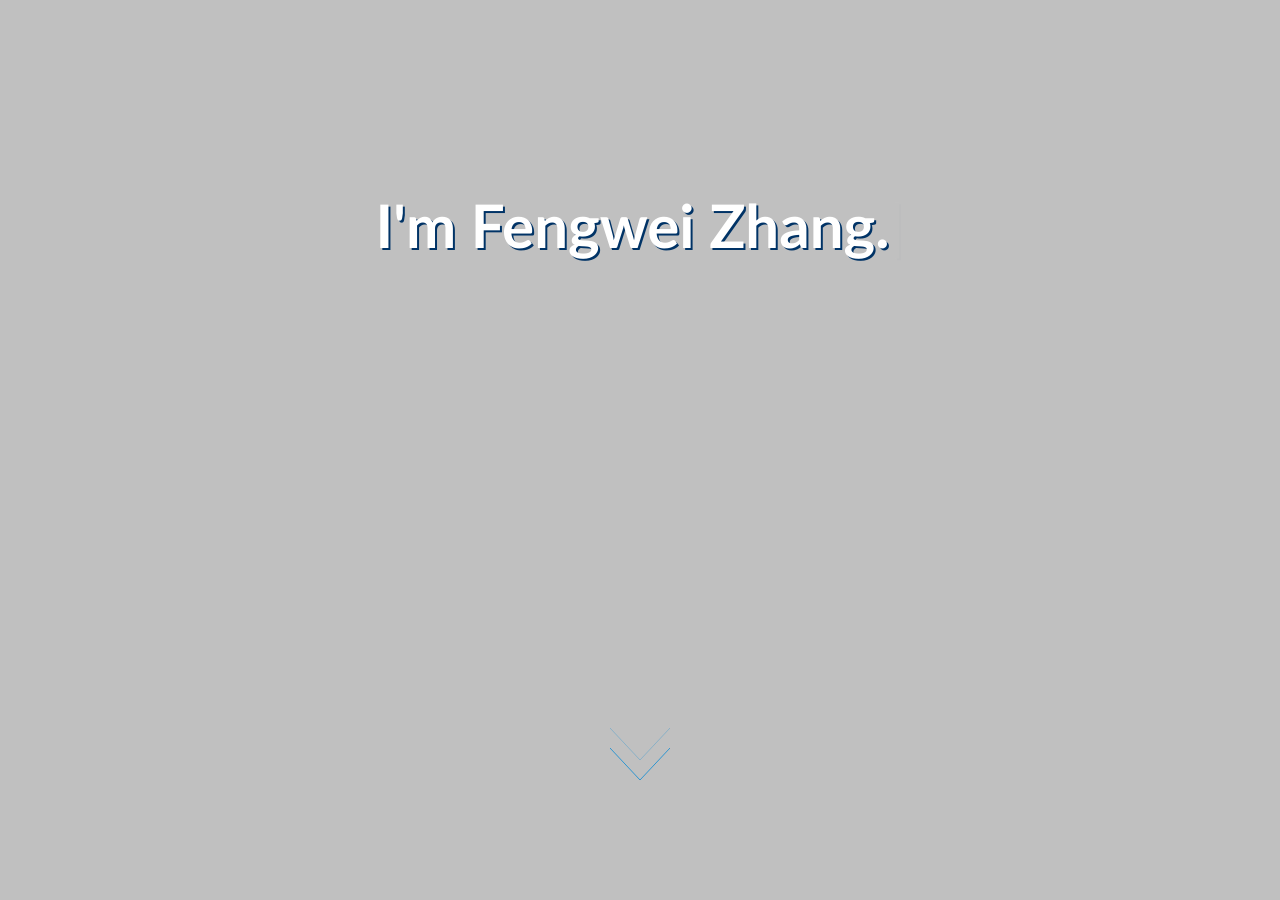
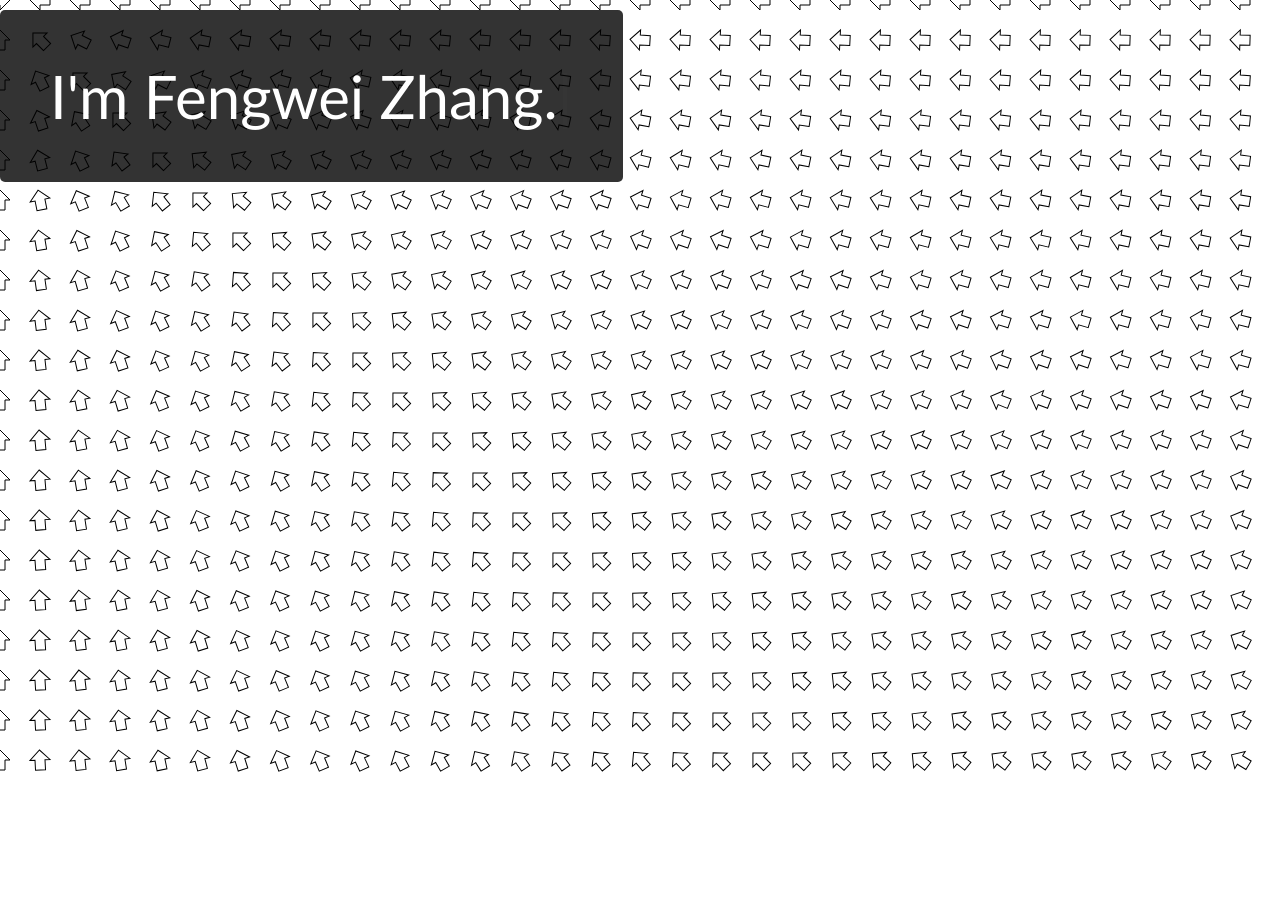
Before and after one commit to JerryFZhang/Jerry.work, a PHP site: page / in a window 1280 px wide. After the commit the page ends 772 px from the top, so only its background shows below. Run offline with PHP 8.4, Linux system fonts and the light colour scheme; some libraries are stand-ins or nearby versions.

Commit message:
Used a dynamic background

```diff
--- a/index.htm
+++ b/index.htm
@@ -2,43 +2,21 @@
 <html lang="en">
 <title>Fengwei Zhang</title>
 <body>
-  <div class = "fullscreen">
-    <div class="wrap">
+<canvas>
+    </canvas>
+  <!-- <div class = "fullscreen"> -->
+        <!-- <div class="type-wrap"> -->
+        <aside>
         <h1 class="tagline">I'm <span id="typed"></span></h1>
-    </div>
-    <div>
-      <svg class="arrows">
-  			<path class="a1" d="M0 0 L30 32 L60 0"></path>
-				<path class="a2" d="M0 20 L30 52 L60 20"></path>
-  			<path class="a3" d="M0 40 L30 72 L60 40"></path>
-    	</svg>
-    </div>
-  </div>
+      </aside>
+        <!-- </div> -->
+    <!-- </div> -->
+
 </body>
 </html>
 
     <script src="http://ajax.googleapis.com/ajax/libs/jquery/1.9.1/jquery.min.js"></script>
     <script src="js/typed.js" type="text/javascript"></script>
-    <script>
-    $(function(){
-
-        $("#typed").typed({
-            strings: ["a web developer.", "an iOS developer.", "Fengwei Zhang."],
-            // stringsElement: $('#typed-strings'),
-            typeSpeed: 30,
-            backDelay: 500,
-            // loop: false,
-            // contentType: 'html',
-            loopCount: false,
-            callback: function(){ foo(); },
-            resetCallback: function() { newTyped(); }
-        });
-        $(".reset").click(function(){
-            $("#typed").typed('reset');
-        });
-    });
-    function newTyped(){ /* A new typed object */ }
-    function foo(){ console.log("Callback"); }
-    </script>
-
+    <script src="js/arrow.js" type="text/javascript"></script>
+    <script src="js/typeaction.js" type="text/javascript"></script>
     <link href="main.css" rel="stylesheet"/>
--- /dev/null
+++ b/js/arrow.js
@@ -0,0 +1,136 @@
+var canvas = document.querySelectorAll('canvas')[0],
+	ctx = canvas.getContext('2d'),
+	arrows = [],
+	ARROWS_GRID = 40;
+// requestAnimationFrame polyfill
+(function() {
+  var requestAnimationFrame = window.requestAnimationFrame || window.mozRequestAnimationFrame ||                      window.webkitRequestAnimationFrame || window.msRequestAnimationFrame;
+  window.requestAnimationFrame = requestAnimationFrame;
+})();
+
+// Mouse Class to get the mouse coordinates
+var Mouse = function (el) {
+	// Public Vars
+	this.el		= el || window;
+	this.x		= 0;
+	this.y		= 0;
+
+	/*
+	*
+	* Private Internal Methods
+	*
+	*/
+	var _getPointerEvent = function(event) {
+		return event.targetTouches ? event.targetTouches[0] : event;
+	};
+	/*
+	*
+	* Set the x and y values of this class according to the mouse coordinates givent to the event object
+	*
+	*/
+
+	var _setMouseCoordinates = function ( e ) {
+
+		e.preventDefault();
+		var pointer = _getPointerEvent(e),
+			x = pointer.pageX,
+			y = pointer.pageY;
+
+		this.x = x;
+		this.y = y;
+	};
+
+
+	var events = "mousernter mousemove touchstart touchenter touchmove";
+
+	// bind events
+	events.split(' ').forEach(function(eventName){
+		this.el.addEventListener(eventName,_setMouseCoordinates.bind(this))
+	})
+
+	return this;
+}();
+// Arrow Class https://github.com/lamberta/html5-animation/blob/master/examples/ch05/classes/arrow.js
+var Arrow = function (o) {
+	this.x = o.x | 0;
+	this.y = o.y | 0;
+	this.color = o.color || "#ffffff";
+	this.rotation = o.rotation | 0;
+	this.draw = function () {
+		ctx.save();
+		ctx.translate(this.x, this.y);
+		ctx.rotate(this.rotation);
+		ctx.lineWidth = 1;
+		ctx.fillStyle = this.color;
+		ctx.beginPath();
+		ctx.moveTo(-10, -5);
+		ctx.lineTo(0, -5);
+		ctx.lineTo(0, -10);
+		ctx.lineTo(10, 0);
+		ctx.lineTo(0, 10);
+		ctx.lineTo(0, 5);
+		ctx.lineTo(-10, 5);
+		ctx.lineTo(-10, -5);
+		ctx.closePath();
+		ctx.fill();
+		ctx.stroke();
+		ctx.restore();
+	};
+};
+/*
+*
+* Set the viewport size let's make it fullscreen!
+*
+*/
+var setViewport = function () {
+	canvas.width = window.innerWidth;
+	canvas.height = window.innerHeight;
+	createParticles();
+};
+/*
+*
+* Make all the arrows
+*
+*/
+var createParticles = function () {
+	arrows = [];
+	var ROWS = canvas.width / ARROWS_GRID,
+		COLS = canvas.height / ARROWS_GRID;
+	for (var x = 0; x < ROWS; x++) {
+		for (var y = 0; y < COLS; y++){
+			arrows.push(new Arrow({
+				x:x * ARROWS_GRID,
+				y:y * ARROWS_GRID
+			}));
+		}
+	}
+};
+/*
+*
+* Rock and roll baby!
+*
+*/
+var loop = function (){
+	render();
+	window.requestAnimationFrame(loop);
+};
+/*
+*
+* Draw the arrows and clean the canvas
+*
+*/
+var render = function () {
+	ctx.clearRect(0,0,canvas.width,canvas.height);
+	[].forEach.call(arrows,function(arrow){
+		arrow.rotation = Math.atan2(Mouse.y - arrow.y,Mouse.x - arrow.x);
+		arrow.draw();
+	});
+};
+
+// Init this shit
+setViewport();
+createParticles();
+loop();
+
+// UI Events
+window.addEventListener('resize',setViewport,false);
--- /dev/null
+++ b/js/typeaction.js
@@ -0,0 +1,19 @@
+$(function(){
+
+    $("#typed").typed({
+        strings: ["a web developer.", "an iOS developer.", "Fengwei Zhang."],
+        // stringsElement: $('#typed-strings'),
+        typeSpeed: 30,
+        backDelay: 500,
+        // loop: false,
+        // contentType: 'html',
+        loopCount: false,
+        callback: function(){ foo(); },
+        resetCallback: function() { newTyped(); }
+    });
+    $(".reset").click(function(){
+        $("#typed").typed('reset');
+    });
+});
+function newTyped(){ /* A new typed object */ }
+function foo(){ console.log("Callback"); }
--- a/main.css
+++ b/main.css
@@ -5,15 +5,30 @@
 h1{
 	color: white;
 	font-size: 60px;
-	text-shadow: 2px 2px #003366;
+	font-weight: normal;
+	line-height: normal;
 }
+/*.flowting {
+	max-width: 100%;
+  color: black;
+  text-align: center;
+  bottom:10px;
+ 	align-items: center;
+  padding: 5px;
+
+}*/
 
 body{
 	font-family: "Calibri", sans-serif;
 	font-size: 100%;
+	font-weight: lighter;
 	text-align: center;
 }
+profile-pic{
+	margin : 100px;
 
+
+}
 a{
 	text-decoration: none;
 	color:#666;
@@ -23,116 +38,31 @@ a:hover{
 	color:#999;
 }
 
-/*p{
-	line-height: 2em;
-	margin:0 0 20px;
-	text-align: center;
-}*/
 
 .fullscreen{
 	max-width: 100%;
-	padding:0.1px;
-	height: 900px;
-	/*background-image: url('https://images.unsplash.com/photo-1413708617479-50918bc877eb?ixlib=rb-0.3.5&q=80&fm=jpg&crop=entropy&s=bc3d537113333c4dfdc6f490fe0f55fb');*/
-	/*background-size: contain;*/
-	/*background-position: top;*/
-	/*background-repeat: no-repeat;*/
-	background-color: #C0C0C0;
+	height: 768px;
+	background-color: white;
 
 }
 .wrap{
 	width: 80%;
 	height: 150px;
-	margin:150px auto;
-	align-items: center;
-	align-content: center;
-	/*background: rgb(34,34,34); *//*for IE */
-	/*background: rgba(34,34,34,0.75);*/
+	margin: 400px auto;
 }
 
 .type-wrap{
-	margin:10px auto;
-	padding:20px;
-	background:#f0f0f0;
-	border-radius:5px;
-	border:#CCC 1px solid;
-	text-align: center;;
+
+	text-align: center;
+	background: rgba(255,255,255,0.8);
 }
-.stand-out{
-	font-size: 50px;
-	font-weight: lighter;
-}
+
 .links{
 	margin:20px 0;
 	font-size: 0.75em;
 	text-align: center;
 	color: gray;
 }
-
-/*
-.know-more{
-
-	position: absolute;
-	color: grey;
-	bottom: 80 px;
-	align-content: center;
-	width: 160px;
-	height: 72px;
-	left: 50%;
-	margin-left: -80px;
-
-}
-*/
-/*Code for animated arrow*/
-.arrows {
-	width: 60px;
-	height: 72px;
-	position: absolute;
-	left: 50%;
-	margin-left: -30px;
-	bottom: 20px;
-}
-
-.arrows path {
-	align-items: center;
-	stroke: #2994D1;
-	fill: transparent;
-	stroke-width: 1px;
-	animation: arrow 2s infinite;
-	-webkit-animation: arrow 2s infinite;
-}
-
-@keyframes arrow
-{
-0% {opacity:0}
-40% {opacity:1}
-80% {opacity:0}
-100% {opacity:0}
-}
-
-@-webkit-keyframes arrow /*Safari and Chrome*/
-{
-0% {opacity:0}
-40% {opacity:1}
-80% {opacity:0}
-100% {opacity:0}
-}
-
-.arrows path.a1 {
-	animation-delay:-1s;
-	-webkit-animation-delay:-1s; /* Safari 和 Chrome */
-}
-
-.arrows path.a2 {
-	animation-delay:-0.5s;
-	-webkit-animation-delay:-0.5s; /* Safari 和 Chrome */
-}
-
-.arrows path.a3 {
-	animation-delay:0s;
-	-webkit-animation-delay:0s; /* Safari 和 Chrome */
-}
-/*End of the code for arrow*/
 
 /* code for animated blinking cursor */
 .typed-cursor{
@@ -171,3 +101,27 @@ a:hover{
 		100% { opacity:1; }
 }
 /* End of code for animated blinking cursor*/
+
+/*newcss*/
+/*body {
+	overflow:hidden;
+	margin:0;
+		font-family: Georgia;
+	font-weight: normal;
+	font-style:oblique;
+}*/
+canvas {
+	cursor:none;
+}
+
+aside {
+	position: absolute;
+	color: white;
+	margin:10px auto;
+	text-align: center;
+	top:0;
+	left:0;
+	padding: 50px;
+	border-radius:5px;
+	background: rgba(0,0,0,0.8);
+}
```
